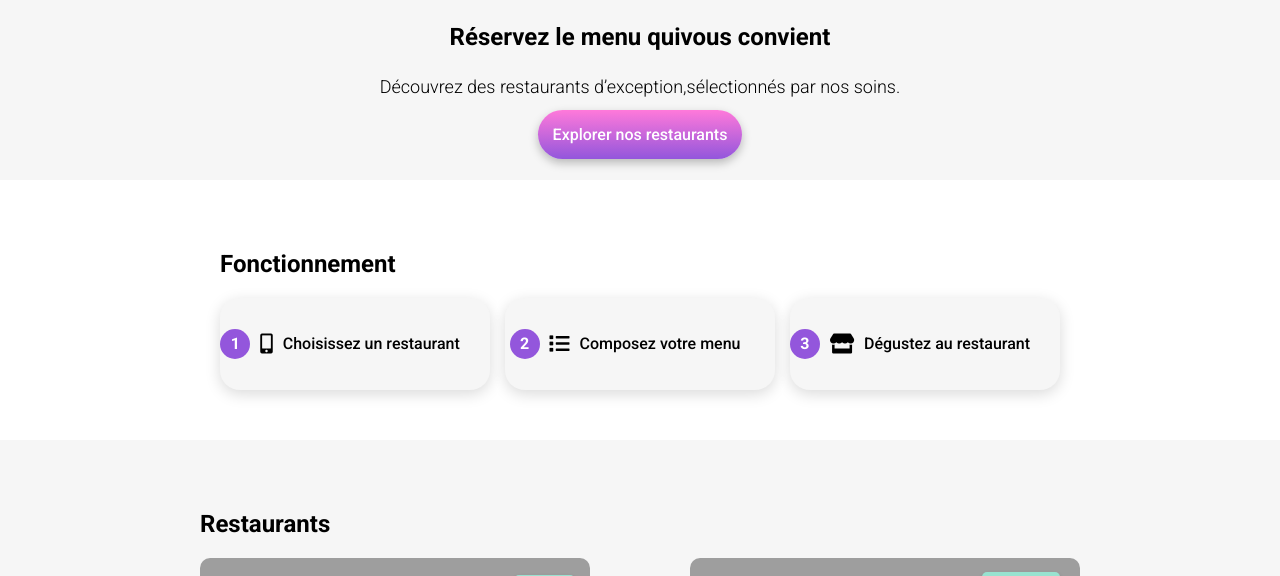
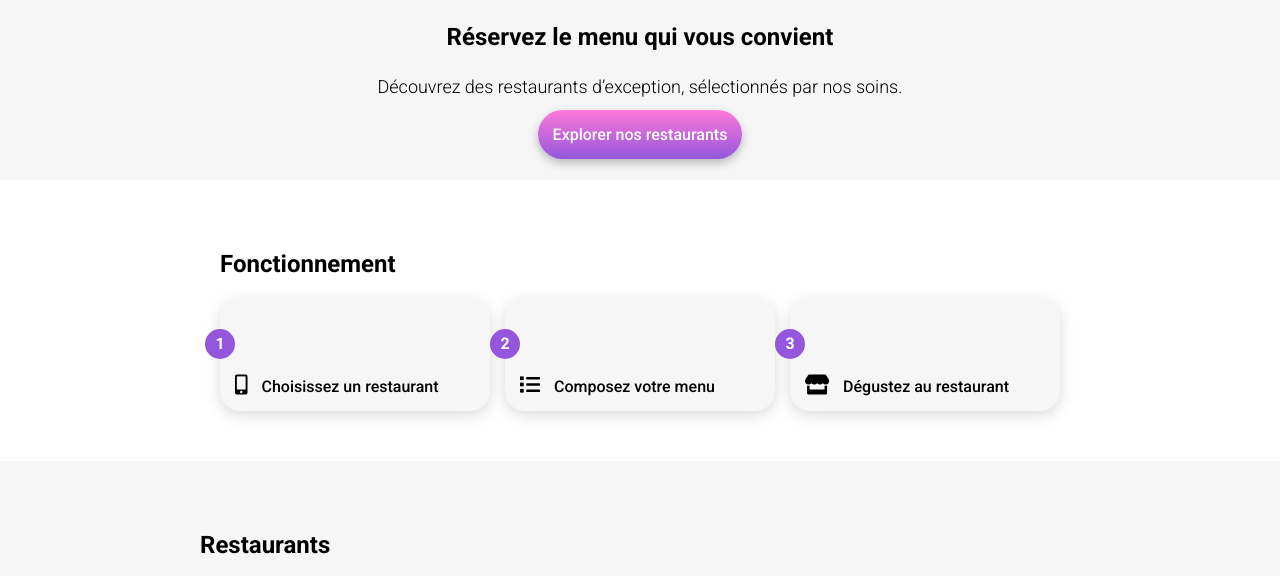
Before and after one commit to alexandrebayard/Projet-4, a website: page index.html in a window 1280 px wide. Shown: the part 147-723 px from the top of the page. Drawn offline with Linux system fonts and the light colour scheme; grey boxes are pictures that could not be loaded; a web font is replaced by a local one.

Commit message:
first "correction apportées"

```diff
--- a/index.html
+++ b/index.html
@@ -31,25 +31,25 @@
         <main>
             <section class="text-infos">
                 <div>
-                    <h2>Réservez le menu qui<br>vous convient</h2>
-                    <p>Découvrez des restaurants d’exception,<br>sélectionnés par nos soins.</p>
+                    <h2>Réservez le menu qui <br>vous convient</h2>
+                    <p>Découvrez des restaurants d’exception, <br>sélectionnés par nos soins.</p>
                 <a href="#menu">Explorer nos restaurants</a>
                 </div>
             </section>
             <section class="categories">
                     <h2>Fonctionnement</h2>
                     <div class="button-categories">
-                        <div class="mars">
+                        <div class="button-filtre">
                             <p>1</p>
                             <i class="fas fa-mobile-alt full"></i>
-                            Choisissez un restaurant
+                            <span>Choisissez un restaurant</span>
                         </div>
-                        <div class="mars">
+                        <div class="button-filtre">
                             <p>2</p>
                             <i class="fa fa-list full"></i>
                             Composez votre menu
                         </div>
-                        <div class="mars">
+                        <div class="button-filtre">
                             <p>3</p>
                             <i class="fas fa-store full"></i>
                             Dégustez au restaurant
--- a/sass/homepage.scss
+++ b/sass/homepage.scss
@@ -104,11 +104,11 @@ header {
 
     }
 
-    .mars:hover {
+    .button-filtre:hover {
         background-color: #F5EDFF;
     }
 
-    .mars {
+    .button-filtre {
             padding: 15px;
             border-radius: 20px;
             background-color: #F6F6F6;
@@ -123,8 +123,8 @@ header {
             box-shadow: 0px 4px 15px 0px #00000026;
     }
 
-
     p {
+        margin-left: 0;
         margin-right: 10px;
         display: flex;
         align-items: center;
@@ -135,7 +135,6 @@ header {
         background: #9356DC;
         color: white;
         font-weight: bold;
-                flex-shrink: 0;
         position:sticky;
         right: 1000px;
         margin-left: -30px;
--- a/sass/media.scss
+++ b/sass/media.scss
@@ -83,13 +83,13 @@
                 .button-categories {
                     flex-direction: row;
 
-                    p {
-                        position: initial;
 
+                    .button-filtre {
+                        display: inline;
                     }
+
                 }
-
-        }
+            }
 
         .text-infos {
                 button {
```
Also changed, not shown: assets/style.css, 1 other file. Lines whose indentation alone changed are shown as unchanged.
